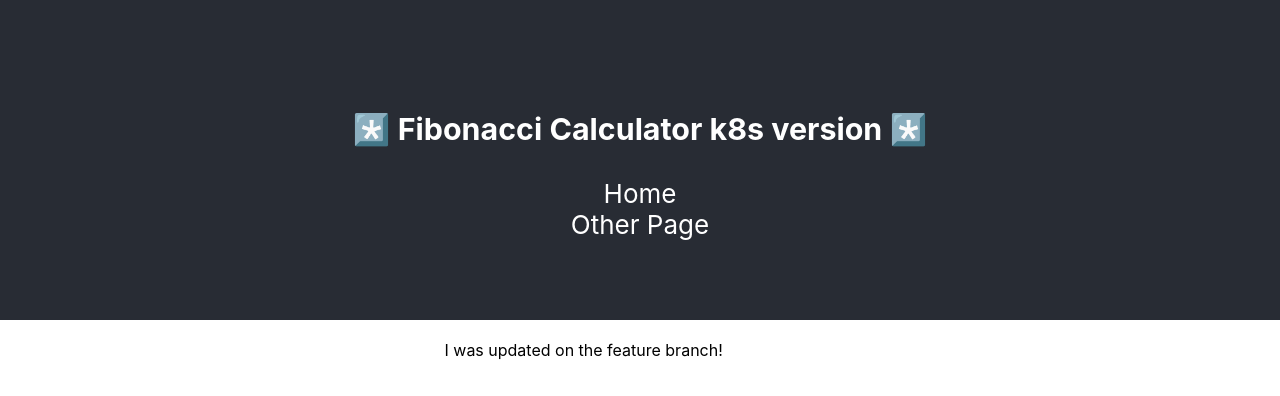
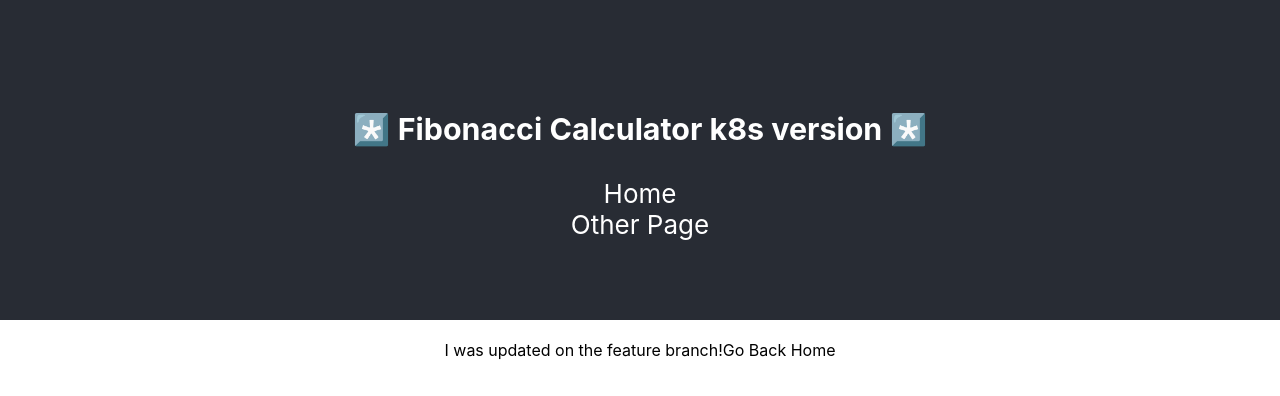
Before and after one commit to jrrlokken/multi-k8s, a React (Create React App) app in the folder client/: page /otherpage in a window 1280 px wide. Shown: the top 396 px of the page. Built offline with nearby package versions, Linux system fonts and the light colour scheme.

Commit message:
Minor frontpage edit, updated ingress service for https

```diff
--- a/client/src/App.css
+++ b/client/src/App.css
@@ -14,9 +14,14 @@
   margin-bottom: 20px;
 }
 
+.App-header a {
+  text-decoration: none;
+  color: white;
+}
+
 a {
   text-decoration: none;
-  color: white;
+  color: black;
 }
 
 @keyframes App-logo-spin {
```
Also changed, not shown: 1 other file (tests, documents, lock files or other folders).
